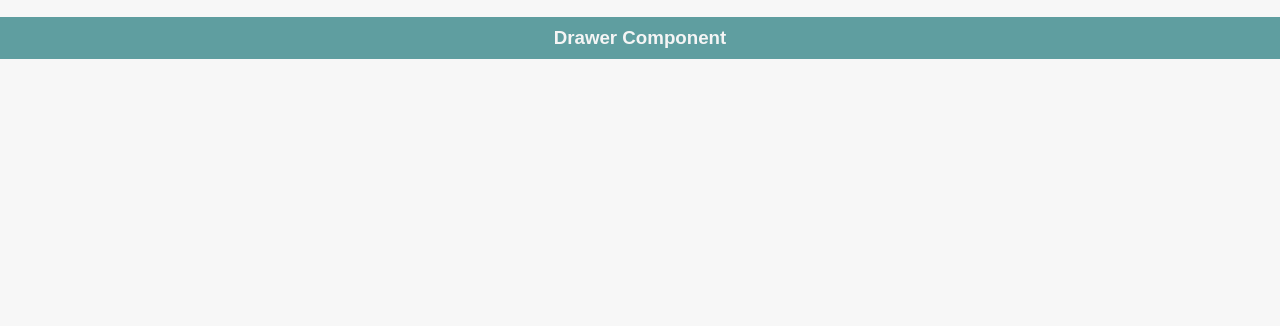
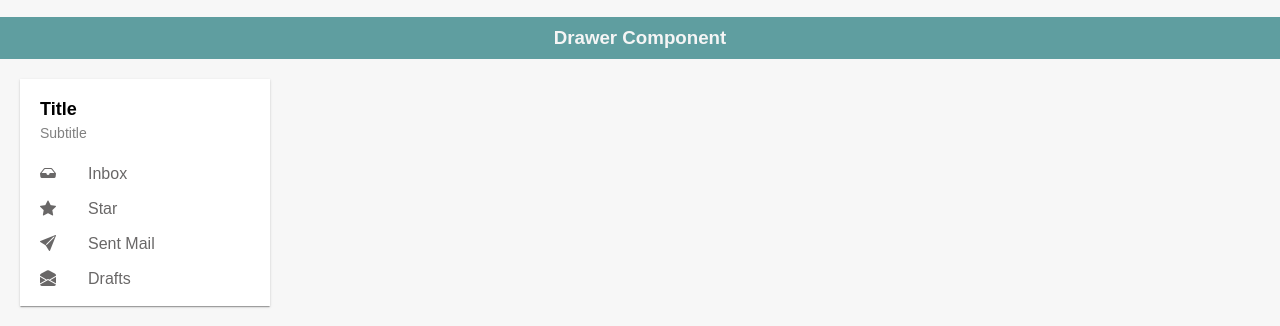
Before and after one commit to sanketr43/neog-assignments, a plain HTML site: page index.html in a window 1280 px wide. Shown: the part 1087-1413 px from the top of the page. Before the commit the page ends 1146 px from the top, so only its background shows below. Drawn offline with nearby package versions, Linux system fonts and the light colour scheme.

Commit message:
drawer component added

```diff
--- a/css/style.css
+++ b/css/style.css
@@ -213,3 +213,59 @@ a{
 }
 
 /*chip component end*/
+
+
+/*Drawer component start*/
+.drawer{
+    background: white;
+    width: 250px;
+    box-shadow: 0 2px 1px -1px rgb(0 0 0 / 20%), 0 1px 1px 0 rgb(0 0 0 / 14%), 0 1px 3px 0 rgb(0 0 0 / 12%);
+    padding: 10px;
+    display: flex;
+    flex-direction: column;
+}
+
+.drawer-header{
+    padding: 10px;
+}
+
+.drawer-header .drawer-header-title{
+    margin-bottom: 5px;
+    font-size: 18px;
+}
+
+.drawer-header .drawer-header-subtitle{
+    margin-bottom: 5px;
+    font-size: 14px;
+    font-weight: 500;
+    color: gray;
+}
+
+.drawer-content{
+    display: flex;
+    flex-direction: column;
+}
+
+.drawer-list{
+    display: flex;
+    flex-direction: column;
+}
+
+.drawer-list-item{
+    display: flex;
+    padding: 5px 10px;
+    align-items: center;
+    color: #696767;
+    height: 35px;
+}
+
+.drawer-list-item i{
+    margin-right: 32px;
+}
+
+.drawer-list-item:hover{
+    background: hsla(0, 0%, 52%, 0.301);
+    border-radius: 4px;
+}
+
+/*Drawer component end*/
--- a/index.html
+++ b/index.html
@@ -180,5 +180,21 @@
     <div class="header">
         <h3>Drawer Component</h3>
     </div>
+    <div class="component">
+        <div class="drawer">
+            <div class="drawer-header">
+                <h3 class="drawer-header-title">Title</h3>
+                <h6 class="drawer-header-subtitle">Subtitle</h6>
+            </div>
+            <div class="drawer-content">
+                <nav class="drawer-list">
+                    <a href="#" class="drawer-list-item"><i class="bi bi-inbox-fill"></i>Inbox</a>
+                    <a href="#" class="drawer-list-item"><i class="bi bi-star-fill"></i>Star</a>
+                    <a href="#" class="drawer-list-item"><i class="bi bi-send-fill"></i>Sent Mail</a>
+                    <a href="#" class="drawer-list-item"><i class="bi bi-envelope-open-fill"></i>Drafts</a>
+                </nav>
+            </div>
+        </div>
+    </div>
 </body>
 </html>
```
